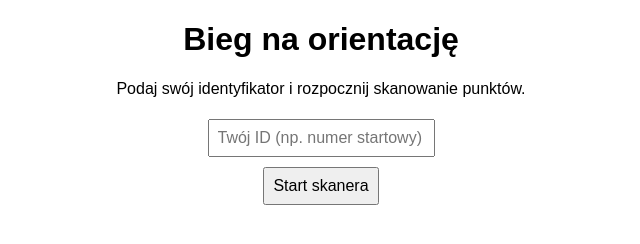
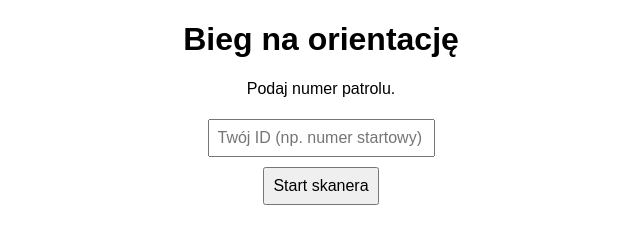
Before and after one commit to mocrelacje-spec/BnO, a plain HTML site: page index.html in a window 1280 px wide. Shown: the whole page, without its empty margins (319-959 px from the left). Drawn offline with Linux system fonts and the light colour scheme.

Commit message:
Add files via upload

```diff
--- a/index.html
+++ b/index.html
@@ -28,7 +28,7 @@
 </head>
 <body>
   <h1>Bieg na orientację</h1>
-  <p>Podaj swój identyfikator i rozpocznij skanowanie punktów.</p>
+  <p>Podaj numer patrolu.</p>
 
   <input type="text" id="participant" placeholder="Twój ID (np. numer startowy)">
   <br>
```
